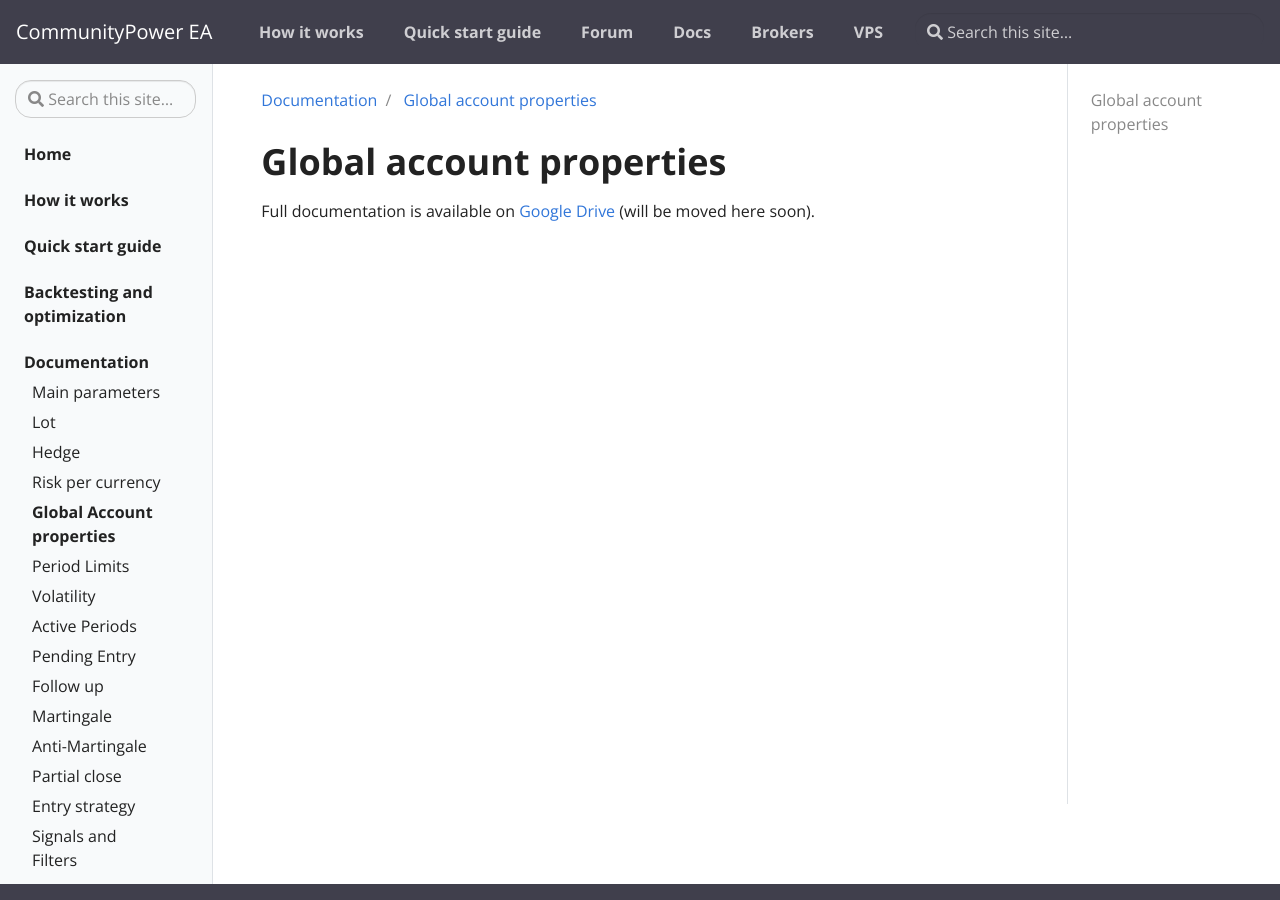
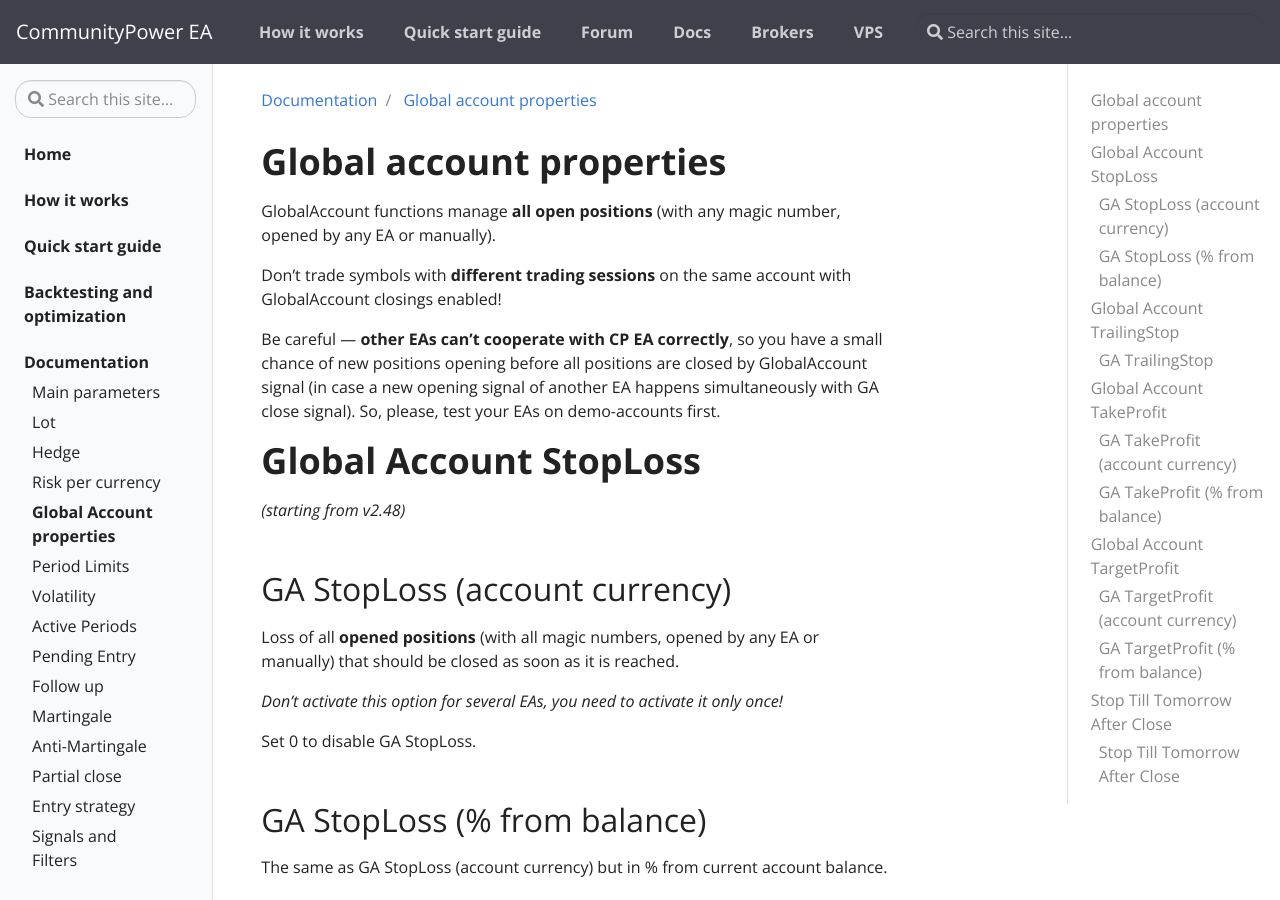
Before and after one commit to komposter/CommunityPowerEA.com, a Jekyll site: the page built from _docs/global-account-properties.md, in a window 1280 px wide and 900 px high. Built offline with Jekyll 4.4.1, drawn with Linux system fonts in a browser that asks for light colours; some of the changed text lies outside the part shown.

Commit message:
Global account properties

```diff
--- a/_docs/global-account-properties.md
+++ b/_docs/global-account-properties.md
@@ -6,4 +6,93 @@
 
 # Global account properties
 
-Full documentation is available on [Google Drive](https://docs.google.com/document/d/1ww1M97H54IBwtCKZDhxtqsTsrtEMKofXHMEWMGCyZNs) (will be moved here soon).
+GlobalAccount functions manage **all open positions** (with any magic number, opened by any EA or manually).
+
+Don't trade symbols with **different trading sessions** on the same account with GlobalAccount closings enabled!
+
+Be careful — **other EAs can't cooperate with CP EA correctly**, so you have a small chance of new positions opening before all positions are closed by GlobalAccount signal (in case a new opening signal of another EA happens simultaneously with GA close signal). So, please, test your EAs on demo-accounts first.
+
+
+# Global Account StopLoss
+
+*(starting from v2.48)*
+
+## GA StopLoss (account currency)
+
+Loss of all **opened positions** (with all magic numbers, opened by any EA or manually) that should be closed as soon as it is reached.
+
+*Don’t activate this option for several EAs, you need to activate it only once!*
+
+Set 0 to disable GA StopLoss.
+
+## GA StopLoss (% from balance)
+
+The same as GA StopLoss (account currency) but in % from current account balance.
+
+Set 0 to disable.
+
+
+# Global Account TrailingStop
+
+*(starting from v2.34)*
+
+## GA TrailingStop
+
+Equity Trailing Stop (in account currency / in % from account balance).
+Activates when profit of all **opened positions** (with all magic numbers, opened by any EA or manually) reaches some value. Follows new equity highs. Closes all opened positions when equity rolls back by the same value.
+
+For example, if you start with $1000 and set GA TrailingStop (account currency) = 35, trailing is activated when equity becomes $1035. If equity continues to grow, trailing follows. Let’s say equity becomes $1095 and then go down. EA closes all positions when equity is $1060 (1095 - 35).
+
+*Don’t activate this option for several EAs, you need to activate it only once!*
+
+Set 0 to disable GA TrailingStop.
+
+
+# Global Account TakeProfit
+
+*(starting from v2.31)*
+
+## GA TakeProfit (account currency)
+
+Profit of all **opened positions** (with all magic numbers, opened by any EA or manually) that should be closed as soon as it is reached.
+
+*Don’t activate this option for several EAs, you need to activate it only once!*
+
+Set 0 to disable GA TakeProfit.
+
+
+## GA TakeProfit (% from balance)
+
+The same as GA TakeProfit (account currency) but in % from current account balance.
+
+Set 0 to disable.
+
+
+# Global Account TargetProfit
+
+*(starting from v2.31)*
+
+## GA TargetProfit (account currency)
+
+Target profit for the entire account. EA will close all positions when the target level is reached. Then the target level will be moved by the TargetProfit size (to the next level).<br/>Thus, EA will close positions every X dollars earned. Restarts if all positions are closed (starting from v2.34).
+
+For example, if you start with $1000 and set GA TargetProfit = 25, EA closes all positions as soon as equity becomes $1025, then at $1050, $1075, $1100, and so on. Equity will not be exactly rounded to the TargetProfit size because of price moves, slippages and execution speed. So, progression could be like 1000 - 1026 - 1050 - 1074 - 1110.
+
+*Don’t activate this option for several EAs, you need to activate it only once!*
+
+Set 0 to disable GA TakeProfit.
+
+
+## GA TargetProfit (% from balance)
+
+The same as GA TargetProfit (account currency) but in % from the last equity high.
+
+Set 0 to disable.
+
+# Stop Till Tomorrow After Close
+
+*(starting from v2.45)*
+
+## Stop Till Tomorrow After Close
+
+Set **true** to disable trading till the next day (server time) after any close by Global Account functions
```
